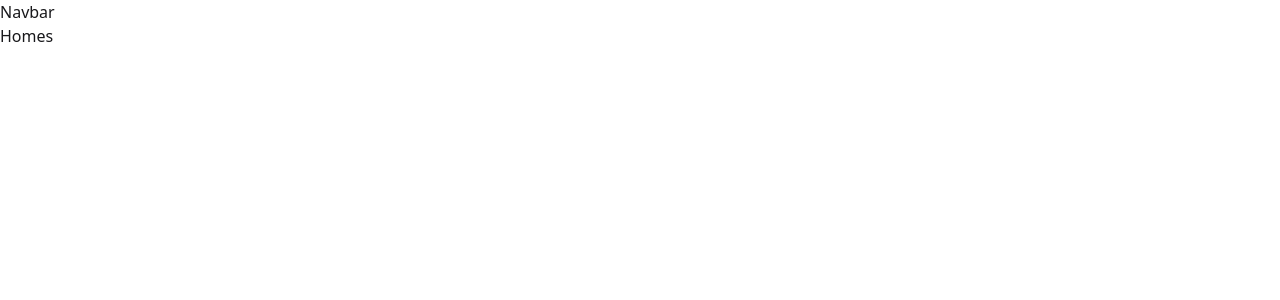
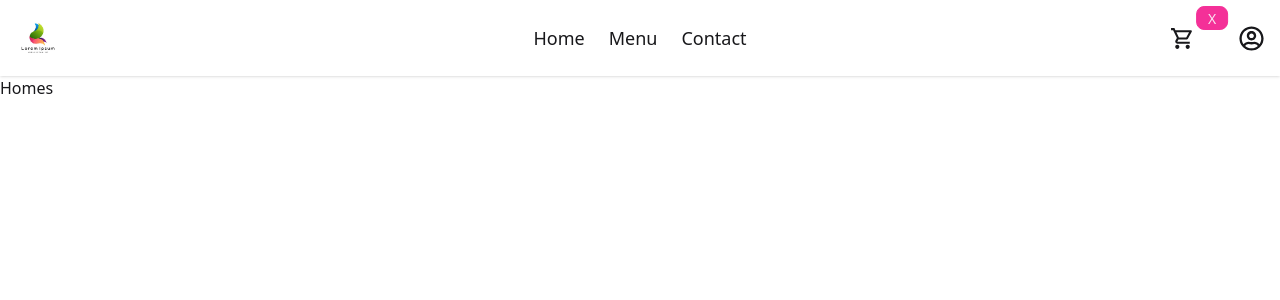
Before and after one commit to I-k-a-r-o-s/restaurent-frontend, a React (Vite) app: page / in a window 1280 px wide. Shown: the top 300 px of the page. Built offline with nearby package versions, Linux system fonts and the light colour scheme.

Commit message:
wrote responsive navbar+added a logo placeholder png

```diff
--- a/src/components/Navbar.jsx
+++ b/src/components/Navbar.jsx
@@ -1,6 +1,147 @@
+import { useContext, useState } from "react";
+import { AppContext } from "../context/AppContext";
+import { Link } from "react-router";
+import logo from "../assets/logo.png";
+import { MdLogout, MdOutlineMenu, MdOutlineShoppingCart } from "react-icons/md";
+import { FaRegCalendarAlt, FaRegUserCircle } from "react-icons/fa";
+import { LuPackage } from "react-icons/lu";
+
 const Navbar = () => {
+  const { navigate, user, setUser } = useContext(AppContext);
   return (
-    <div>Navbar</div>
-  )
-}
-export default Navbar
+    <nav>
+      <div className="navbar bg-base-100 shadow-sm">
+        <div className="navbar-start">
+          {/**mobile view */}
+          <div className="dropdown">
+            <div tabIndex={0} role="button" className="btn btn-ghost lg:hidden">
+              <MdOutlineMenu size={25} />
+            </div>
+            <ul
+              tabIndex={-1}
+              className="menu menu-sm dropdown-content bg-base-100 rounded-box z-1 mt-5 w-52 p-2 shadow"
+            >
+              <li>
+                <Link to={"/"}>
+                  <button>Home</button>
+                </Link>
+              </li>
+              <li>
+                <Link to={"/menu"}>
+                  <button>Menu</button>
+                </Link>
+              </li>
+              <li>
+                <Link to={"/contact"}>
+                  <button>Contact</button>
+                </Link>
+              </li>
+            </ul>
+          </div>
+
+          {/**Restaurent logo */}
+          <Link to={"/"}>
+            <img
+              src={logo}
+              alt="restaurent-logo"
+              className="w-10 h-10 lg:w-15 lg:h-15 rounded-full"
+            />
+          </Link>
+        </div>
+
+        {/**Navigation links */}
+        <div className="navbar-center hidden lg:flex">
+          <ul className="menu menu-horizontal px-1 text-lg">
+            <li>
+              <Link to={"/"}>
+                <button>Home</button>
+              </Link>
+            </li>
+            <li>
+              <Link to={"/menu"}>
+                <button>Menu</button>
+              </Link>
+            </li>
+            <li>
+              <Link to={"/contact"}>
+                <button>Contact</button>
+              </Link>
+            </li>
+          </ul>
+        </div>
+
+        <div className="navbar-end">
+          {/**Cart icon */}
+          <div className="indicator mx-5">
+            <button className="btn btn-ghost">
+              <MdOutlineShoppingCart
+                size={25}
+                onClick={() => navigate("/cart")}
+              />
+            </button>
+            <span className="badge badge-secondary indicator-item">X</span>
+          </div>
+
+          <div>
+            {user ? (
+              <div className="dropdown dropdown-end">
+                {/**Avatar */}
+                <div
+                  tabIndex={0}
+                  role="button"
+                  className="btn btn-ghost btn-circle avatar"
+                >
+                  <div className=" rounded-full">
+                    <FaRegUserCircle size={25} />
+                  </div>
+                </div>
+                <ul
+                  tabIndex={-1}
+                  className="menu menu-sm dropdown-content bg-base-100 rounded-box z-1 mt-3 w-52 p-2 shadow"
+                >
+                  <Link to={"/my-bookings"}>
+                    <li>
+                      <button className="justify-between">
+                        My Bookings
+                        <span className="badge ml-10">
+                          <FaRegCalendarAlt size={20} />
+                        </span>
+                      </button>
+                    </li>
+                  </Link>
+
+                  <Link to={"/my-orders"}>
+                    <li>
+                      <button className="justify-between">
+                        My Orders
+                        <span className="badge ml-13">
+                          <LuPackage size={20} />
+                        </span>
+                      </button>
+                    </li>
+                  </Link>
+                  <li>
+                    <button className="justify-between">
+                      Logout
+                      <span className="badge ">
+                        <MdLogout size={20} />
+                      </span>
+                    </button>
+                  </li>
+                </ul>
+              </div>
+            ) : (
+              <button
+                className="btn btn-primary"
+                onClick={() => navigate("/login")}
+              >
+                Login{/**Login Button */}
+              </button>
+            )}
+          </div>
+        </div>
+      </div>
+    </nav>
+  );
+};
+export default Navbar;
--- a/src/context/AppContext.jsx
+++ b/src/context/AppContext.jsx
@@ -1,11 +1,15 @@
-import { createContext } from "react";
+import { createContext, useState } from "react";
 import { useNavigate } from "react-router";
 
 export const AppContext = createContext();
 
 const AppContextProvider = ({ children }) => {
   const navigate = useNavigate();
-  const value = { navigate };
+
+  const [loading, setLoading] = useState(false);
+  const [user, setUser] = useState(true);
+  const value = { navigate, loading, setLoading, user, setUser };
+
   return <AppContext.Provider value={value}>{children}</AppContext.Provider>;
 };
 
```
Also changed, not shown: src/assets/logo.png (added).
